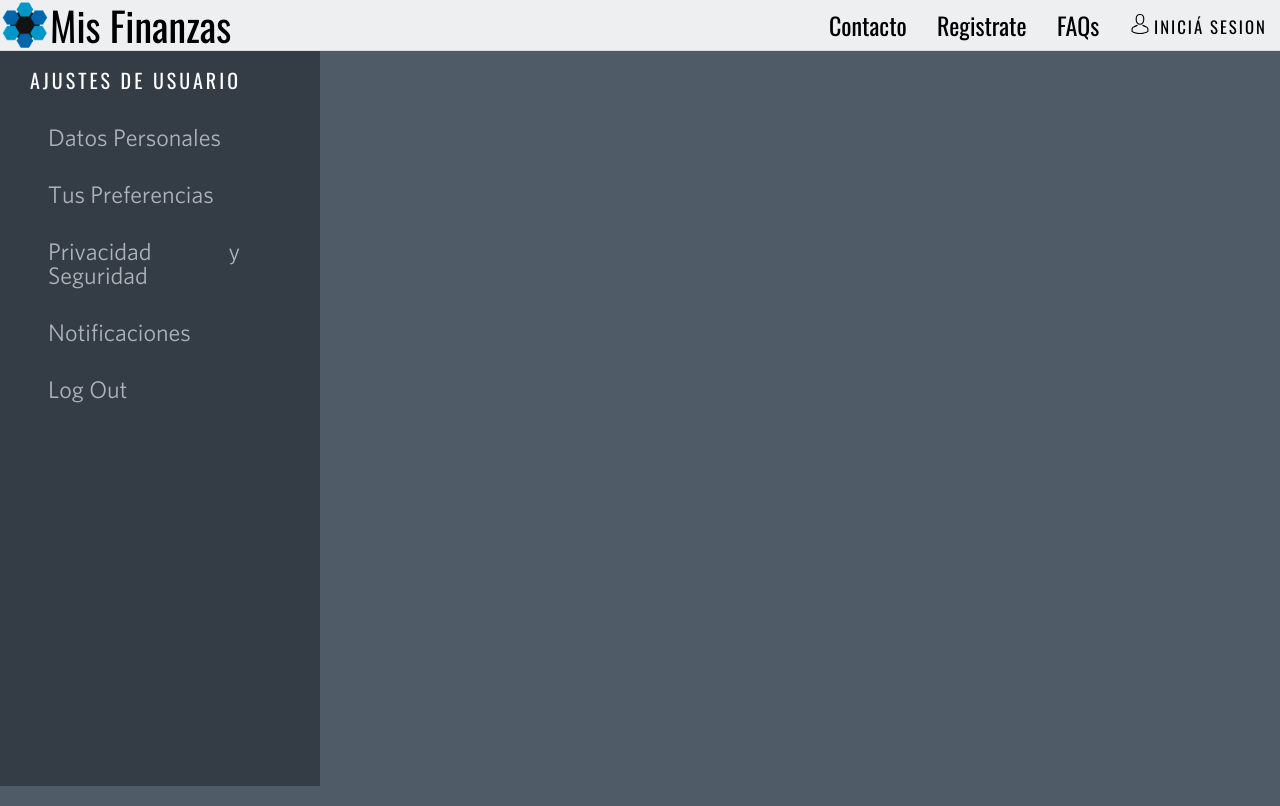
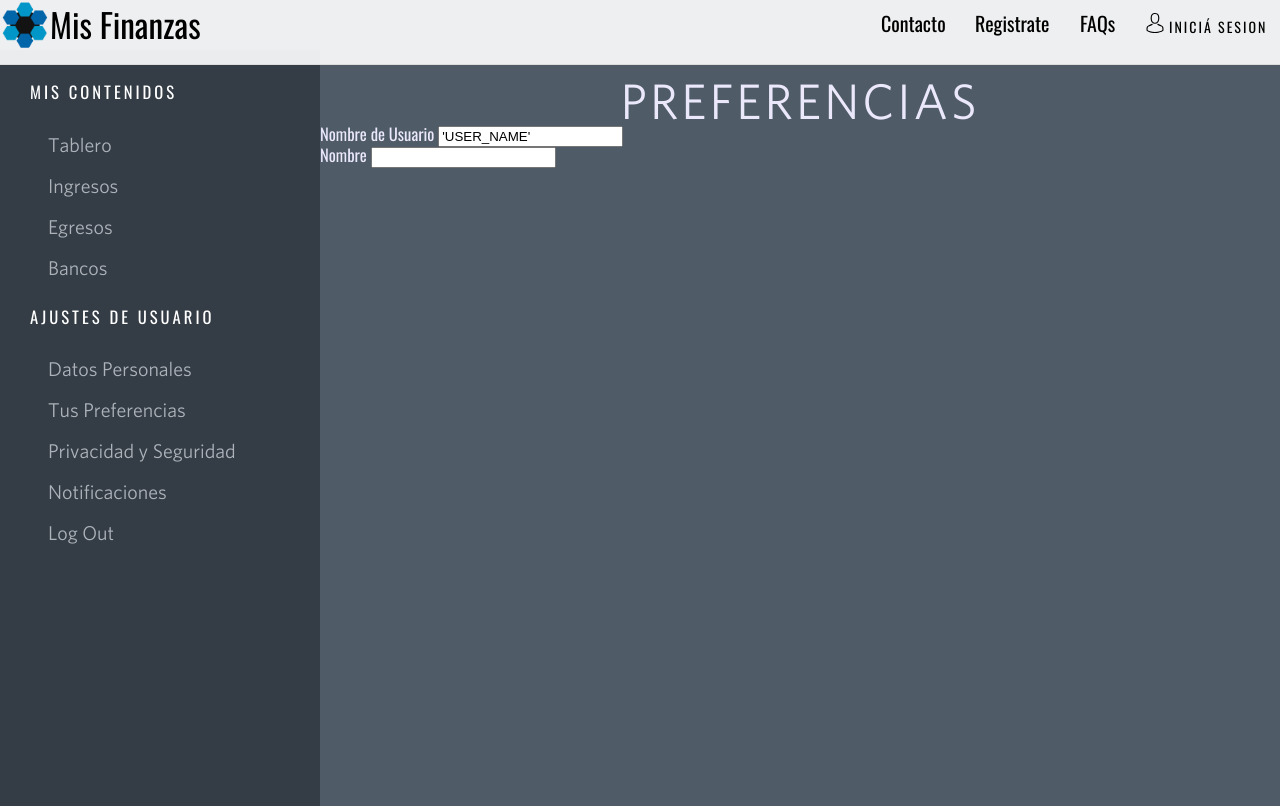
Before and after one commit to celina096/trabajo_grupal, a PHP site: page /preferencias.php in a window 1280 px wide. Run offline with PHP 8.4, Linux system fonts and the light colour scheme.

Commit message:
actualizo el header

```diff
--- a/css/contacto.css
+++ b/css/contacto.css
@@ -19,7 +19,7 @@ time, mark, audio, video {
 	margin: 0;
 	padding: 0;
 	border: 0;
-	font-size: 100%;
+	font-size: 1.3vw;
 	font: inherit;
 	vertical-align: baseline;
 }
@@ -59,7 +59,7 @@ background: -o-radial-gradient(center, ellipse cover, rgba(255,255,255,1) 0%, rg
 background: -ms-radial-gradient(center, ellipse cover, rgba(255,255,255,1) 0%, rgba(246,246,246,1) 47%, rgba(237,237,237,1) 100%);
 background: radial-gradient(ellipse at center, rgba(255,255,255,1) 0%, rgba(246,246,246,1) 47%, rgba(237,237,237,1) 100%);
 filter: progid:DXImageTransform.Microsoft.gradient( startColorstr='#ffffff', endColorstr='#ededed', GradientType=1 );
-  font-size: 2.5vh;
+  font-size:1.3vw;
 }
 
 
--- a/css/formulario.css
+++ b/css/formulario.css
@@ -29,7 +29,7 @@ footer, header, hgroup, menu, nav, section {
 
 body {
   font-family: Oswald;
-  font-size: 2.5vh;
+	font-size: 1.3vw;
   margin: 0;
 }
 
--- a/css/header.css
+++ b/css/header.css
@@ -24,7 +24,7 @@ div.header {
 	position: fixed;
 	width: 100%;
 	z-index: 1000000;
-	height: 50px;
+	height: 5vh;
 }
 
 nav.menu {
@@ -46,7 +46,7 @@ nav.menu {
 
 header {
   width: 100%;
-	height: 50px;
+	height: 8vh;
   border-bottom: 0.1px solid gainsboro;
 	background-color: rgba(255, 255, 255, 0.9);
 }
@@ -102,10 +102,10 @@ div.user-menu {
   padding: 20px;
   display: none;
   position: absolute;
-  top: 51px;
+  top: 8vh;
   right: 0;
-  width: 195px;
-  height: 250px;
+  width: 15vw;
+  height: 45vh;
   background-color: rgba(198, 215, 240, 0.9);
 }
 
--- a/css/ingresos.css
+++ b/css/ingresos.css
@@ -50,7 +50,7 @@ table {
 
 body {
   font-family: Oswald;
-  font-size: 2.5vh;
+	font-size: 1.3vw;
   background: rgba(4,27,84,1);
 background: -moz-linear-gradient(top, rgba(4,27,84,1) 0%, rgba(27,63,107,1) 47%, rgba(69,80,126,1) 100%);
 background: -webkit-gradient(left top, left bottom, color-stop(0%, rgba(4,27,84,1)), color-stop(47%, rgba(27,63,107,1)), color-stop(100%, rgba(69,80,126,1)));
--- a/css/preguntas.css
+++ b/css/preguntas.css
@@ -32,7 +32,8 @@ body {
   background-attachment: fixed;
   background-position: center;
   background-size: cover;
-	font-size: 2.5vh;
+	font-size: 1.3vw;
+
 	font-family: Oswald;
 
 
--- a/css/profile.css
+++ b/css/profile.css
@@ -48,7 +48,7 @@ body {
   font-family: Oswald;
 	background-color: #4f5b66;
 	color: #ebe8fc;
-	font-size: 2.5vh;
+	font-size: 1.3vw;
 }
 
 .contenido {
--- a/css/profile_menu.css
+++ b/css/profile_menu.css
@@ -2,23 +2,23 @@
 .contenido {
 	width: 100%;
 	overflow: hidden;
-	padding-top: 50px;
 }
 .contenido h1 {
 	font-size: 3em;
-	margin-top: 2%;
 	color: #ebe8fc;
 }
 div.leftMenu {
 	text-align: justify;
 	background-color: #343d46;
 	width: 25%;
-	height: 92vh;
+	height: 94.5vh;
 	float:left;
 }
 
 div.contenedor1 {
-	position: fixed;
+	position: absolute;
+	top: 8vh;
+	left: 0;
 	display: flex;
 	justify-content: center;
 	width: 25%;
@@ -32,9 +32,6 @@ div.contenedor1 {
     font-family: Whitney;
     src: url(./fonts/whitney3.woff);
 }
-.contenedor1 span {
-	margin: 0 3px;
-}
 .contenedor1 a{
 	display: block;
 	font-family: Whitney;
@@ -43,7 +40,7 @@ div.contenedor1 {
 	font-size: 1.2em;
 }
 .contenedor1 li a{
-	padding: 16px 10%;
+	padding: 10px 10%;
 	padding-right: 20%;
 	margin: 1px 5%;
 }
@@ -63,6 +60,6 @@ div.contenedor1 {
 	letter-spacing: 3px;
 	margin-top: 20px;
 	margin-left: 30px;
-	margin-bottom: 20px;
+	margin-bottom: 25px;
 }
 /*FIN MENU IZQUIERDA */
--- a/css/styles.css
+++ b/css/styles.css
@@ -57,7 +57,7 @@ background: -o-radial-gradient(center, ellipse cover, rgba(255,255,255,1) 0%, rg
 background: -ms-radial-gradient(center, ellipse cover, rgba(255,255,255,1) 0%, rgba(246,246,246,1) 47%, rgba(237,237,237,1) 100%);
 background: radial-gradient(ellipse at center, rgba(255,255,255,1) 0%, rgba(246,246,246,1) 47%, rgba(237,237,237,1) 100%);
 filter: progid:DXImageTransform.Microsoft.gradient( startColorstr='#ffffff', endColorstr='#ededed', GradientType=1 );
-	font-size: 2.5vh;
+	font-size: 1.3vw;
 }
 
 
--- a/preferencias.php
+++ b/preferencias.php
@@ -15,7 +15,15 @@
       <?php include('./header/header.html') ?>
       <div class="contenido">
         <?php include('./profile_menu/profile_menu.php') ?>
-      </div>
-    </div>
+      <h1>PREFERENCIAS</h1>
+        <form class="preferencias" action="preferencias.php" method="post">
+          <label for="username">Nombre de Usuario</label>
+          <input id="username" type="text" name="username" value="'USER_NAME'">
+          <br>
+          <label for="nombre">Nombre</label>
+          <input id="nombre" type="text" name="" value="">
+        </form>
+      </div> <!-- .contenido -->
+    </div> <!-- .container -->
   </body>
 </html>
--- a/profile_menu/profile_menu.php
+++ b/profile_menu/profile_menu.php
@@ -8,6 +8,11 @@
     <div class="leftMenu">
       <div class="contenedor1">
         <ul>
+          <h3>MIS CONTENIDOS</h3>
+          <li><a href="tablero.php">Tablero</a></li>
+          <li><a href="ingresos.php">Ingresos</a></li>
+          <li><a href="egresos.php">Egresos</a></li>
+          <li><a href="#">Bancos</a></li>
           <h3>AJUSTES DE USUARIO</h3>
           <li><a href="perfil.php">Datos Personales</a></li>
           <li><a href="preferencias.php">Tus Preferencias</a></li>
--- a/safety.php
+++ b/safety.php
@@ -17,7 +17,8 @@
         <?php include('./profile_menu/profile_menu.php') ?>
         <!-- ACA VA EL CONTENIDO -->
         <h1>PRIVACY & SAFETY</h1>
-      </div>
+
+      </div> <!-- .contenido -->
     </div> <!-- .container -->
   </body>
 </html>
```
